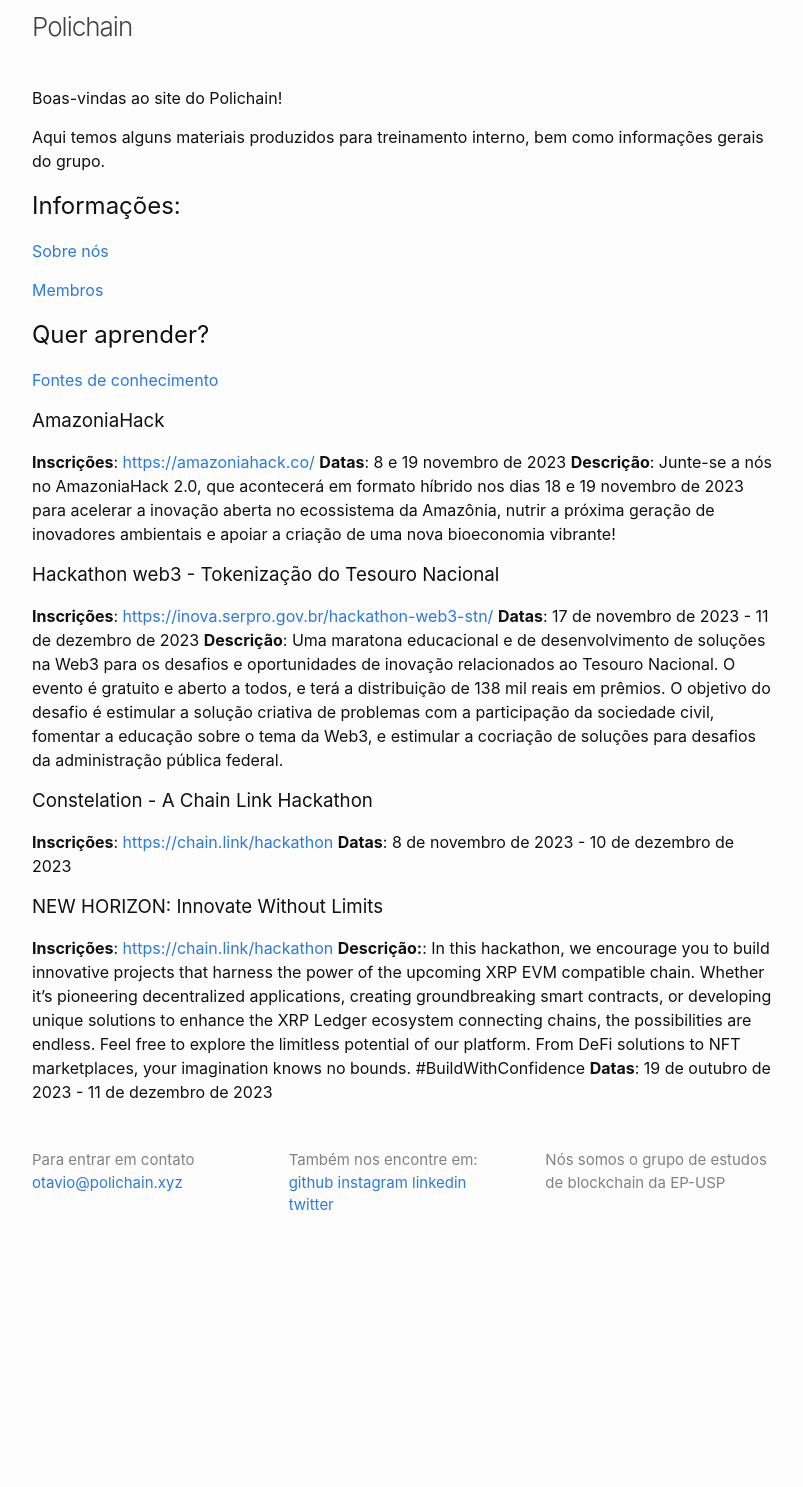
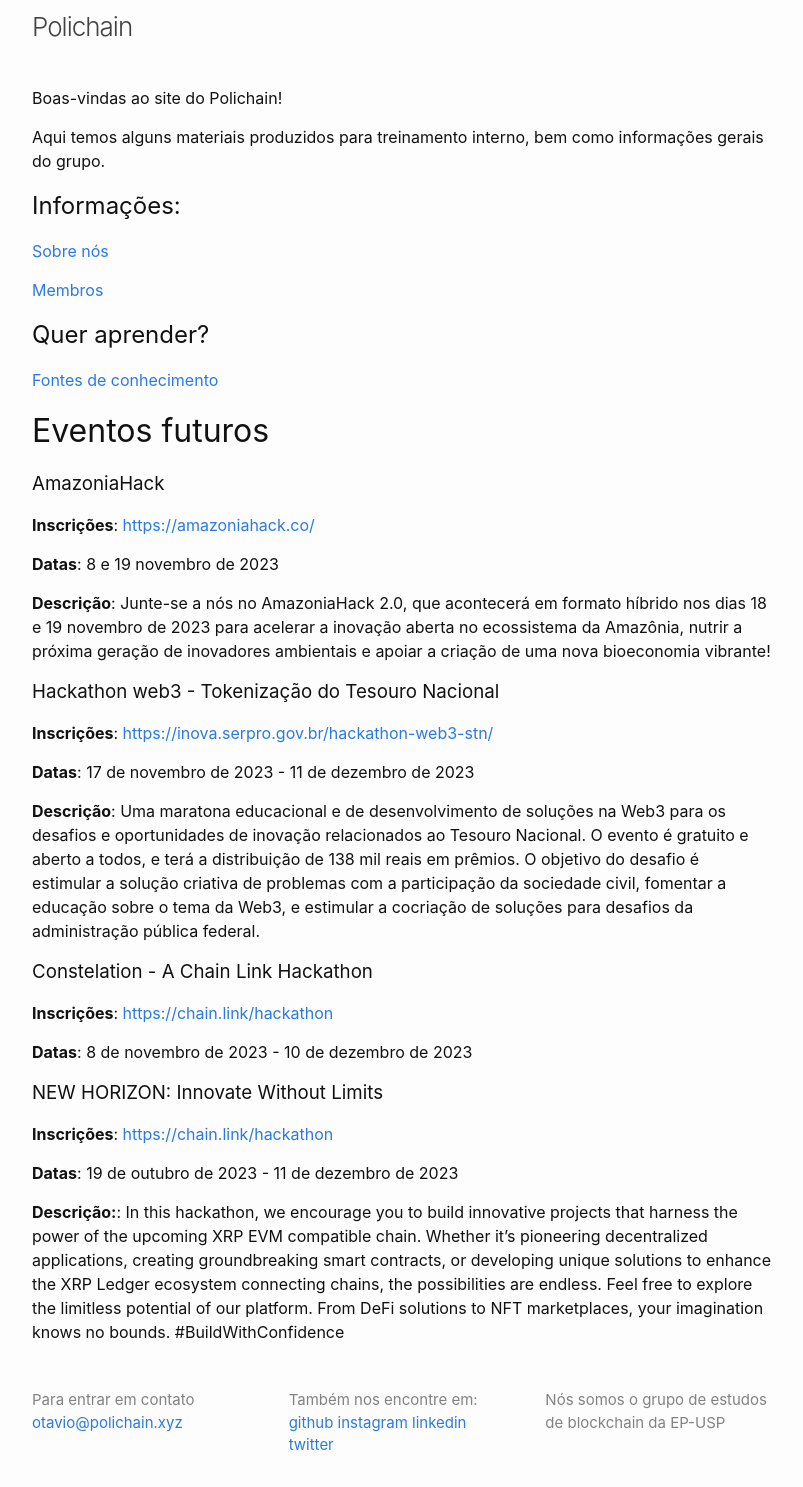
Before and after one commit to polichain/jekyll-website, a Jekyll site: the page built from index.markdown, in a window 1280 px wide. Shown: the whole page, without its empty margins (238-1041 px from the left). Built offline with Jekyll 4.4.1, drawn with Linux system fonts in a browser that asks for light colours; comment, search, counter and statistics services are not loaded; before the commit the page ends 1247 px from its top, so only the background shows below that.

Commit message:
fix index page

```diff
--- a/index.markdown
+++ b/index.markdown
@@ -18,21 +18,30 @@
 
 [Fontes de conhecimento](estudo)
 
+# Eventos futuros
+
 ### AmazoniaHack
 **Inscrições**: [https://amazoniahack.co/](https://amazoniahack.co/)
+
 **Datas**: 8 e 19 novembro de 2023
+
 **Descrição**: Junte-se a nós no AmazoniaHack 2.0, que acontecerá em formato híbrido nos dias 18 e 19 novembro de 2023 para acelerar a inovação aberta no ecossistema da Amazônia, nutrir a próxima geração de inovadores ambientais e apoiar a criação de uma nova bioeconomia vibrante!
 
 ### Hackathon web3 - Tokenização do Tesouro Nacional
 **Inscrições**: [https://inova.serpro.gov.br/hackathon-web3-stn/](https://inova.serpro.gov.br/hackathon-web3-stn/)
+
 **Datas**: 17 de novembro de 2023 - 11 de dezembro de 2023
+
 **Descrição**: Uma maratona educacional e de desenvolvimento de soluções na Web3 para os desafios e oportunidades de inovação relacionados ao Tesouro Nacional. O evento é gratuito e aberto a todos, e terá a distribuição de 138 mil reais em prêmios. O objetivo do desafio é estimular a solução criativa de problemas com a participação da sociedade civil, fomentar a educação sobre o tema da Web3, e estimular a cocriação de soluções para desafios da administração pública federal.
 
 ### Constelation - A Chain Link Hackathon
 **Inscrições**: [https://chain.link/hackathon](https://chain.link/hackathon)
+
 **Datas**: 8 de novembro de 2023 - 10 de dezembro de 2023
 
 ### NEW HORIZON: Innovate Without Limits
 **Inscrições**: [https://chain.link/hackathon](https://chain.link/hackathon)
+
+**Datas**: 19 de outubro de 2023 - 11 de dezembro de 2023
+
 **Descrição:**: In this hackathon, we encourage you to build innovative projects that harness the power of the upcoming XRP EVM compatible chain. Whether it's pioneering decentralized applications, creating groundbreaking smart contracts, or developing unique solutions to enhance the XRP Ledger ecosystem connecting chains, the possibilities are endless. Feel free to explore the limitless potential of our platform. From DeFi solutions to NFT marketplaces, your imagination knows no bounds. #BuildWithConfidence
-**Datas**: 19 de outubro de 2023 - 11 de dezembro de 2023
```
